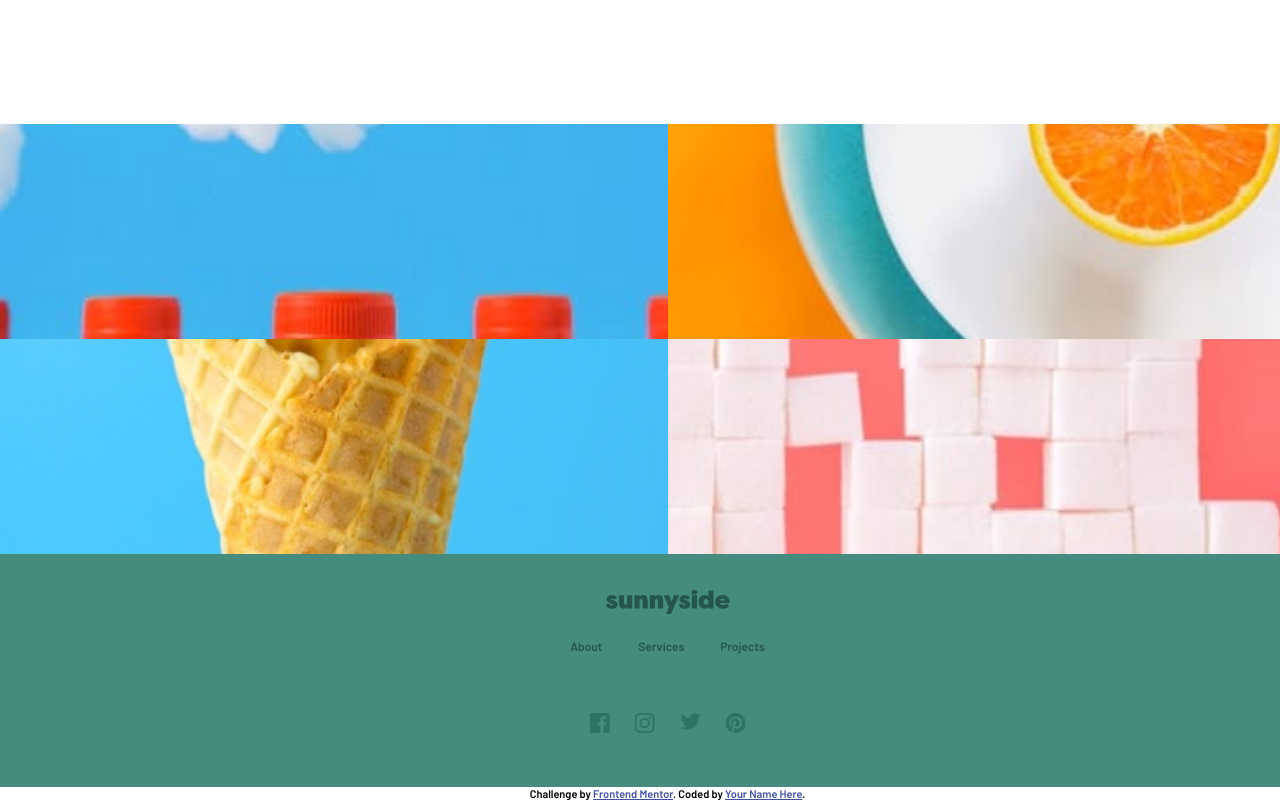
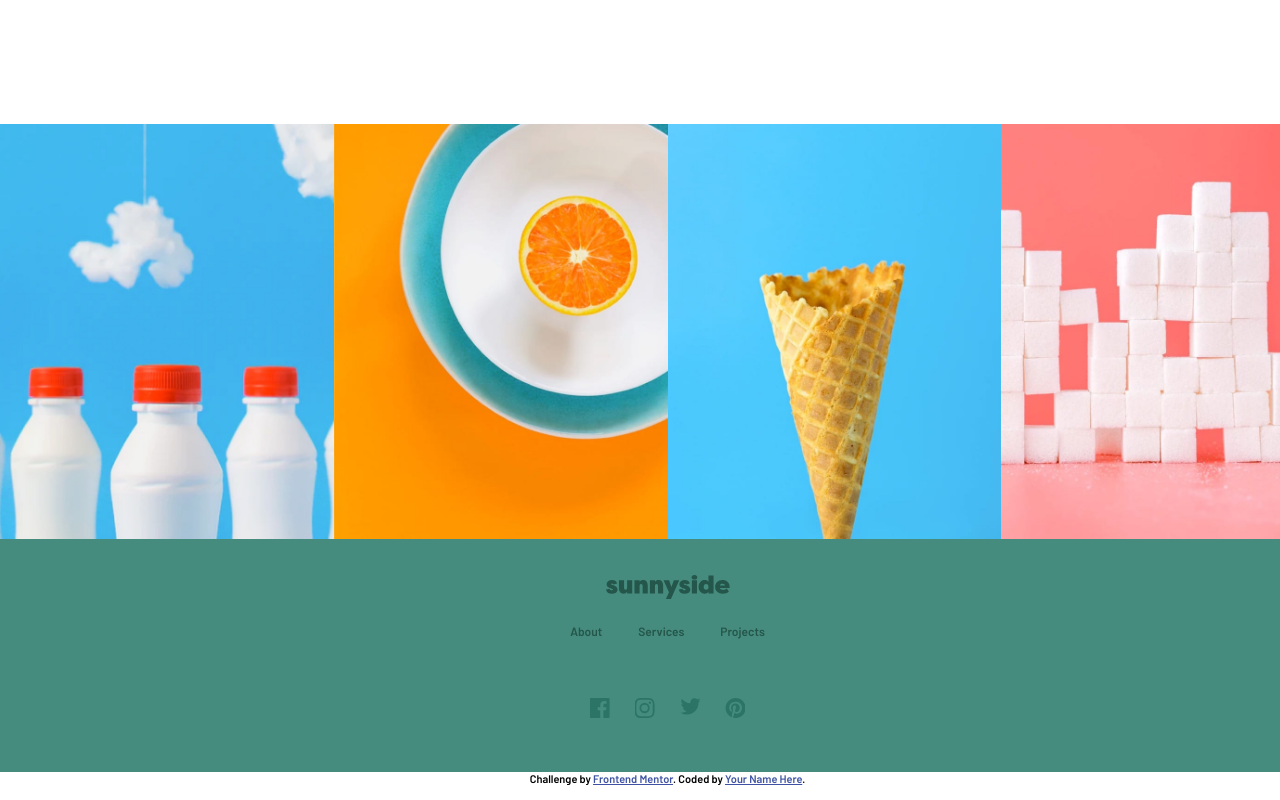
Before and after one commit to mahiv87/sunnyside-agency, a React (Vite) app: page / in a window 1280 px wide. Shown: the part 2942-3742 px from the top of the page. Built offline with nearby package versions, Linux system fonts and the light colour scheme.

Commit message:
image gallery section done

```diff
--- a/src/components/ImageClusterComponent/ImageCluster.module.css
+++ b/src/components/ImageClusterComponent/ImageCluster.module.css
@@ -6,3 +6,14 @@
 	grid-column-gap: 0px;
 	grid-row-gap: 0px;
 }
+
+@media screen and (min-width: 768px) {
+	.container {
+		height: 415px;
+		display: grid;
+		grid-template-columns: repeat(4, 1fr);
+		grid-template-rows: 1fr;
+		grid-column-gap: 0px;
+		grid-row-gap: 0px;
+	}
+}
```
Also changed, not shown: src/components/ImageClusterComponent/ImageCluster.jsx (+4 -4 lines).
